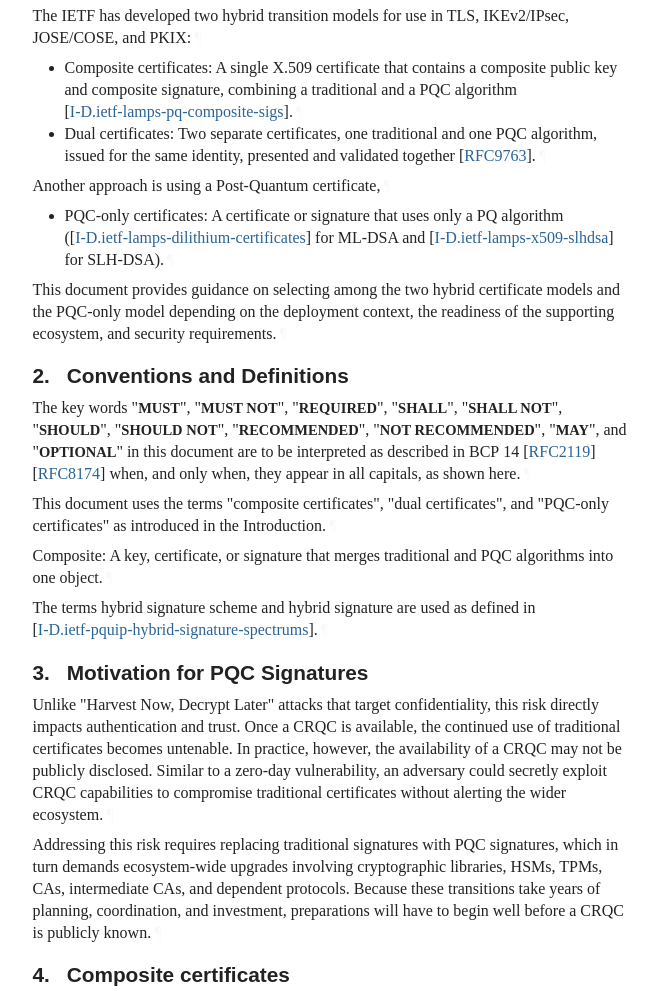
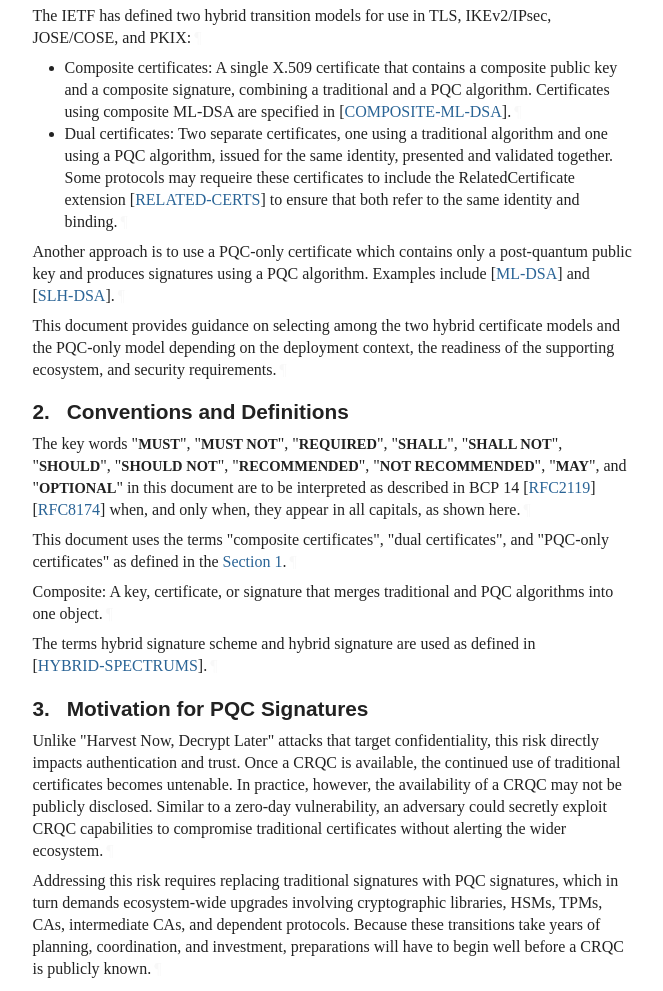
Before and after one commit to tireddy2/pqc-cert-guidance, a plain HTML site: page draft-reddy-pquip-pqc-signature-migration.html in a window 1280 px wide. Shown: the part 1234-2225 px from the top of the page, without its empty margins (92-755 px from the left). Drawn offline with Linux system fonts and the light colour scheme; a web font is replaced by a local one.

Commit message:
Script updating gh-pages from efe1431. [ci skip]

```diff
--- a/draft-reddy-pquip-pqc-signature-migration.html
+++ b/draft-reddy-pquip-pqc-signature-migration.html
@@ -1281,7 +1281,7 @@ transition to post-quantum authentication.<a href="#section-abstract-1" class="p
 </nav>
 </section>
 </div>
-<div id="introduction">
+<div id="intro">
 <section id="section-1">
       <h2 id="name-introduction">
 <a href="#section-1" class="section-number selfRef">1. </a><a href="#name-introduction" class="section-name selfRef">Introduction</a>
@@ -1301,31 +1301,28 @@ suppress PQC certificates and present only traditional ones, enabling
 downgrades. These risks highlight the need to transition certificate-based
 authentication toward post-quantum security, using hybrid signature
 schemes as an intermediate step before PQC-only adoption.<a href="#section-1-2" class="pilcrow">¶</a></p>
-<p id="section-1-3">The IETF has developed two hybrid transition models for use in TLS, IKEv2/IPsec,
+<p id="section-1-3">The IETF has defined two hybrid transition models for use in TLS, IKEv2/IPsec,
 JOSE/COSE, and PKIX:<a href="#section-1-3" class="pilcrow">¶</a></p>
 <ul class="compact">
 <li class="compact" id="section-1-4.1">
           <p id="section-1-4.1.1">Composite certificates: A single X.509 certificate that contains a composite
-public key and composite signature, combining a traditional and a PQC algorithm
-<span>[<a href="#I-D.ietf-lamps-pq-composite-sigs" class="cite xref">I-D.ietf-lamps-pq-composite-sigs</a>]</span>.<a href="#section-1-4.1.1" class="pilcrow">¶</a></p>
+public key and a composite signature, combining a traditional and a PQC algorithm.
+Certificates using composite ML-DSA are specified in <span>[<a href="#COMPOSITE-ML-DSA" class="cite xref">COMPOSITE-ML-DSA</a>]</span>.<a href="#section-1-4.1.1" class="pilcrow">¶</a></p>
 </li>
         <li class="compact" id="section-1-4.2">
-          <p id="section-1-4.2.1">Dual certificates: Two separate certificates, one traditional and one PQC algorithm,
-issued for the same identity, presented and validated together <span>[<a href="#RFC9763" class="cite xref">RFC9763</a>]</span>.<a href="#section-1-4.2.1" class="pilcrow">¶</a></p>
+          <p id="section-1-4.2.1">Dual certificates: Two separate certificates, one using a traditional algorithm and one using a PQC algorithm,
+issued for the same identity, presented and validated together. Some protocols may
+requeire these certificates to include the RelatedCertificate extension <span>[<a href="#RELATED-CERTS" class="cite xref">RELATED-CERTS</a>]</span>
+to ensure that both refer to the same identity and binding.<a href="#section-1-4.2.1" class="pilcrow">¶</a></p>
 </li>
       </ul>
-<p id="section-1-5">Another approach is using a Post-Quantum certificate,<a href="#section-1-5" class="pilcrow">¶</a></p>
-<ul class="compact">
-<li class="compact" id="section-1-6.1">
-          <p id="section-1-6.1.1">PQC-only certificates: A certificate or signature that uses only a PQ
-algorithm (<span>[<a href="#I-D.ietf-lamps-dilithium-certificates" class="cite xref">I-D.ietf-lamps-dilithium-certificates</a>]</span> for ML-DSA and
-<span>[<a href="#I-D.ietf-lamps-x509-slhdsa" class="cite xref">I-D.ietf-lamps-x509-slhdsa</a>]</span> for SLH-DSA).<a href="#section-1-6.1.1" class="pilcrow">¶</a></p>
-</li>
-      </ul>
-<p id="section-1-7">This document provides guidance on selecting among the two hybrid
+<p id="section-1-5">Another approach is to use a PQC-only certificate which contains only a post-quantum
+public key and produces signatures using a PQC algorithm. Examples include <span>[<a href="#ML-DSA" class="cite xref">ML-DSA</a>]</span>
+and <span>[<a href="#SLH-DSA" class="cite xref">SLH-DSA</a>]</span>.<a href="#section-1-5" class="pilcrow">¶</a></p>
+<p id="section-1-6">This document provides guidance on selecting among the two hybrid
 certificate models and the PQC-only model depending on the deployment
 context, the readiness of the supporting ecosystem, and security
-requirements.<a href="#section-1-7" class="pilcrow">¶</a></p>
+requirements.<a href="#section-1-6" class="pilcrow">¶</a></p>
 </section>
 </div>
 <div id="conventions-and-definitions">
@@ -1338,11 +1335,11 @@ requirements.<a href="#section-1-7" class="pilcrow">¶</a></p>
 described in BCP 14 <span>[<a href="#RFC2119" class="cite xref">RFC2119</a>]</span> <span>[<a href="#RFC8174" class="cite xref">RFC8174</a>]</span> when, and only when, they
 appear in all capitals, as shown here.<a href="#section-2-1" class="pilcrow">¶</a></p>
 <p id="section-2-2">This document uses the terms "composite certificates", "dual certificates", and
-"PQC-only certificates" as introduced in the Introduction.<a href="#section-2-2" class="pilcrow">¶</a></p>
+"PQC-only certificates" as defined in the <a href="#intro" class="auto internal xref">Section 1</a>.<a href="#section-2-2" class="pilcrow">¶</a></p>
 <p id="section-2-3">Composite: A key, certificate, or signature that merges traditional
 and PQC algorithms into one object.<a href="#section-2-3" class="pilcrow">¶</a></p>
 <p id="section-2-4">The terms hybrid signature scheme and hybrid signature are used as
-defined in <span>[<a href="#I-D.ietf-pquip-hybrid-signature-spectrums" class="cite xref">I-D.ietf-pquip-hybrid-signature-spectrums</a>]</span>.<a href="#section-2-4" class="pilcrow">¶</a></p>
+defined in <span>[<a href="#HYBRID-SPECTRUMS" class="cite xref">HYBRID-SPECTRUMS</a>]</span>.<a href="#section-2-4" class="pilcrow">¶</a></p>
 </section>
 </div>
 <div id="motivation-for-pqc-signatures">
@@ -2039,6 +2036,14 @@ present, valid, and not replaced by weaker alternatives.<a href="#section-12.3-2
 <a href="#section-15.1" class="section-number selfRef">15.1. </a><a href="#name-normative-references" class="section-name selfRef">Normative References</a>
         </h3>
 <dl class="references">
+<dt id="COMPOSITE-ML-DSA">[COMPOSITE-ML-DSA]</dt>
+        <dd>
+<span class="refAuthor">Ounsworth, M.</span>, <span class="refAuthor">Gray, J.</span>, <span class="refAuthor">Pala, M.</span>, <span class="refAuthor">Klaußner, J.</span>, and <span class="refAuthor">S. Fluhrer</span>, <span class="refTitle">"Composite ML-DSA for use in X.509 Public Key Infrastructure"</span>, <span class="refContent">Work in Progress</span>, <span class="seriesInfo">Internet-Draft, draft-ietf-lamps-pq-composite-sigs-09</span>, <time datetime="2025-09-28" class="refDate">28 September 2025</time>, <span>&lt;<a href="https://datatracker.ietf.org/doc/html/draft-ietf-lamps-pq-composite-sigs-09">https://datatracker.ietf.org/doc/html/draft-ietf-lamps-pq-composite-sigs-09</a>&gt;</span>. </dd>
+<dd class="break"></dd>
+<dt id="HYBRID-SPECTRUMS">[HYBRID-SPECTRUMS]</dt>
+        <dd>
+<span class="refAuthor">Bindel, N.</span>, <span class="refAuthor">Hale, B.</span>, <span class="refAuthor">Connolly, D.</span>, and <span class="refAuthor">F. D</span>, <span class="refTitle">"Hybrid signature spectrums"</span>, <span class="refContent">Work in Progress</span>, <span class="seriesInfo">Internet-Draft, draft-ietf-pquip-hybrid-signature-spectrums-07</span>, <time datetime="2025-06-20" class="refDate">20 June 2025</time>, <span>&lt;<a href="https://datatracker.ietf.org/doc/html/draft-ietf-pquip-hybrid-signature-spectrums-07">https://datatracker.ietf.org/doc/html/draft-ietf-pquip-hybrid-signature-spectrums-07</a>&gt;</span>. </dd>
+<dd class="break"></dd>
 <dt id="I-D.ietf-cose-dilithium">[I-D.ietf-cose-dilithium]</dt>
         <dd>
 <span class="refAuthor">Prorock, M.</span> and <span class="refAuthor">O. Steele</span>, <span class="refTitle">"ML-DSA for JOSE and COSE"</span>, <span class="refContent">Work in Progress</span>, <span class="seriesInfo">Internet-Draft, draft-ietf-cose-dilithium-09</span>, <time datetime="2025-09-12" class="refDate">12 September 2025</time>, <span>&lt;<a href="https://datatracker.ietf.org/doc/html/draft-ietf-cose-dilithium-09">https://datatracker.ietf.org/doc/html/draft-ietf-cose-dilithium-09</a>&gt;</span>. </dd>
@@ -2047,53 +2052,49 @@ present, valid, and not replaced by weaker alternatives.<a href="#section-12.3-2
         <dd>
 <span class="refAuthor">Reddy.K, T.</span>, <span class="refAuthor">Smyslov, V.</span>, and <span class="refAuthor">S. Fluhrer</span>, <span class="refTitle">"Signature Authentication in the Internet Key Exchange Version 2 (IKEv2) using PQC"</span>, <span class="refContent">Work in Progress</span>, <span class="seriesInfo">Internet-Draft, draft-ietf-ipsecme-ikev2-pqc-auth-03</span>, <time datetime="2025-08-29" class="refDate">29 August 2025</time>, <span>&lt;<a href="https://datatracker.ietf.org/doc/html/draft-ietf-ipsecme-ikev2-pqc-auth-03">https://datatracker.ietf.org/doc/html/draft-ietf-ipsecme-ikev2-pqc-auth-03</a>&gt;</span>. </dd>
 <dd class="break"></dd>
-<dt id="I-D.ietf-lamps-dilithium-certificates">[I-D.ietf-lamps-dilithium-certificates]</dt>
+<dt id="I-D.ietf-lamps-pq-composite-sigs">[I-D.ietf-lamps-pq-composite-sigs]</dt>
+        <dd>
+<span class="refAuthor">Ounsworth, M.</span>, <span class="refAuthor">Gray, J.</span>, <span class="refAuthor">Pala, M.</span>, <span class="refAuthor">Klaußner, J.</span>, and <span class="refAuthor">S. Fluhrer</span>, <span class="refTitle">"Composite ML-DSA for use in X.509 Public Key Infrastructure"</span>, <span class="refContent">Work in Progress</span>, <span class="seriesInfo">Internet-Draft, draft-ietf-lamps-pq-composite-sigs-09</span>, <time datetime="2025-09-28" class="refDate">28 September 2025</time>, <span>&lt;<a href="https://datatracker.ietf.org/doc/html/draft-ietf-lamps-pq-composite-sigs-09">https://datatracker.ietf.org/doc/html/draft-ietf-lamps-pq-composite-sigs-09</a>&gt;</span>. </dd>
+<dd class="break"></dd>
+<dt id="I-D.ietf-pquip-pqc-hsm-constrained">[I-D.ietf-pquip-pqc-hsm-constrained]</dt>
+        <dd>
+<span class="refAuthor">Reddy.K, T.</span>, <span class="refAuthor">Wing, D.</span>, <span class="refAuthor">S, B.</span>, and <span class="refAuthor">K. Kwiatkowski</span>, <span class="refTitle">"Adapting Constrained Devices for Post-Quantum Cryptography"</span>, <span class="refContent">Work in Progress</span>, <span class="seriesInfo">Internet-Draft, draft-ietf-pquip-pqc-hsm-constrained-01</span>, <time datetime="2025-07-04" class="refDate">4 July 2025</time>, <span>&lt;<a href="https://datatracker.ietf.org/doc/html/draft-ietf-pquip-pqc-hsm-constrained-01">https://datatracker.ietf.org/doc/html/draft-ietf-pquip-pqc-hsm-constrained-01</a>&gt;</span>. </dd>
+<dd class="break"></dd>
+<dt id="I-D.ietf-tls-mldsa">[I-D.ietf-tls-mldsa]</dt>
+        <dd>
+<span class="refAuthor">Hollebeek, T.</span>, <span class="refAuthor">Schmieg, S.</span>, and <span class="refAuthor">B. Westerbaan</span>, <span class="refTitle">"Use of ML-DSA in TLS 1.3"</span>, <span class="refContent">Work in Progress</span>, <span class="seriesInfo">Internet-Draft, draft-ietf-tls-mldsa-01</span>, <time datetime="2025-09-26" class="refDate">26 September 2025</time>, <span>&lt;<a href="https://datatracker.ietf.org/doc/html/draft-ietf-tls-mldsa-01">https://datatracker.ietf.org/doc/html/draft-ietf-tls-mldsa-01</a>&gt;</span>. </dd>
+<dd class="break"></dd>
+<dt id="I-D.ietf-tls-trust-anchor-ids">[I-D.ietf-tls-trust-anchor-ids]</dt>
+        <dd>
+<span class="refAuthor">Beck, B.</span>, <span class="refAuthor">Benjamin, D.</span>, <span class="refAuthor">O'Brien, D.</span>, and <span class="refAuthor">K. Nekritz</span>, <span class="refTitle">"TLS Trust Anchor Identifiers"</span>, <span class="refContent">Work in Progress</span>, <span class="seriesInfo">Internet-Draft, draft-ietf-tls-trust-anchor-ids-02</span>, <time datetime="2025-09-15" class="refDate">15 September 2025</time>, <span>&lt;<a href="https://datatracker.ietf.org/doc/html/draft-ietf-tls-trust-anchor-ids-02">https://datatracker.ietf.org/doc/html/draft-ietf-tls-trust-anchor-ids-02</a>&gt;</span>. </dd>
+<dd class="break"></dd>
+<dt id="I-D.reddy-tls-composite-mldsa">[I-D.reddy-tls-composite-mldsa]</dt>
+        <dd>
+<span class="refAuthor">Reddy.K, T.</span>, <span class="refAuthor">Hollebeek, T.</span>, <span class="refAuthor">Gray, J.</span>, and <span class="refAuthor">S. Fluhrer</span>, <span class="refTitle">"Use of Composite ML-DSA in TLS 1.3"</span>, <span class="refContent">Work in Progress</span>, <span class="seriesInfo">Internet-Draft, draft-reddy-tls-composite-mldsa-05</span>, <time datetime="2025-07-04" class="refDate">4 July 2025</time>, <span>&lt;<a href="https://datatracker.ietf.org/doc/html/draft-reddy-tls-composite-mldsa-05">https://datatracker.ietf.org/doc/html/draft-reddy-tls-composite-mldsa-05</a>&gt;</span>. </dd>
+<dd class="break"></dd>
+<dt id="ML-DSA">[ML-DSA]</dt>
         <dd>
 <span class="refAuthor">Massimo, J.</span>, <span class="refAuthor">Kampanakis, P.</span>, <span class="refAuthor">Turner, S.</span>, and <span class="refAuthor">B. Westerbaan</span>, <span class="refTitle">"Internet X.509 Public Key Infrastructure - Algorithm Identifiers for the Module-Lattice-Based Digital Signature Algorithm (ML-DSA)"</span>, <span class="refContent">Work in Progress</span>, <span class="seriesInfo">Internet-Draft, draft-ietf-lamps-dilithium-certificates-13</span>, <time datetime="2025-09-30" class="refDate">30 September 2025</time>, <span>&lt;<a href="https://datatracker.ietf.org/doc/html/draft-ietf-lamps-dilithium-certificates-13">https://datatracker.ietf.org/doc/html/draft-ietf-lamps-dilithium-certificates-13</a>&gt;</span>. </dd>
 <dd class="break"></dd>
-<dt id="I-D.ietf-lamps-pq-composite-sigs">[I-D.ietf-lamps-pq-composite-sigs]</dt>
-        <dd>
-<span class="refAuthor">Ounsworth, M.</span>, <span class="refAuthor">Gray, J.</span>, <span class="refAuthor">Pala, M.</span>, <span class="refAuthor">Klaußner, J.</span>, and <span class="refAuthor">S. Fluhrer</span>, <span class="refTitle">"Composite ML-DSA for use in X.509 Public Key Infrastructure"</span>, <span class="refContent">Work in Progress</span>, <span class="seriesInfo">Internet-Draft, draft-ietf-lamps-pq-composite-sigs-09</span>, <time datetime="2025-09-28" class="refDate">28 September 2025</time>, <span>&lt;<a href="https://datatracker.ietf.org/doc/html/draft-ietf-lamps-pq-composite-sigs-09">https://datatracker.ietf.org/doc/html/draft-ietf-lamps-pq-composite-sigs-09</a>&gt;</span>. </dd>
-<dd class="break"></dd>
-<dt id="I-D.ietf-lamps-x509-slhdsa">[I-D.ietf-lamps-x509-slhdsa]</dt>
-        <dd>
+<dt id="RFC2119">[RFC2119]</dt>
+        <dd>
+<span class="refAuthor">Bradner, S.</span>, <span class="refTitle">"Key words for use in RFCs to Indicate Requirement Levels"</span>, <span class="seriesInfo">BCP 14</span>, <span class="seriesInfo">RFC 2119</span>, <span class="seriesInfo">DOI 10.17487/RFC2119</span>, <time datetime="1997-03" class="refDate">March 1997</time>, <span>&lt;<a href="https://www.rfc-editor.org/rfc/rfc2119">https://www.rfc-editor.org/rfc/rfc2119</a>&gt;</span>. </dd>
+<dd class="break"></dd>
+<dt id="RFC8174">[RFC8174]</dt>
+        <dd>
+<span class="refAuthor">Leiba, B.</span>, <span class="refTitle">"Ambiguity of Uppercase vs Lowercase in RFC 2119 Key Words"</span>, <span class="seriesInfo">BCP 14</span>, <span class="seriesInfo">RFC 8174</span>, <span class="seriesInfo">DOI 10.17487/RFC8174</span>, <time datetime="2017-05" class="refDate">May 2017</time>, <span>&lt;<a href="https://www.rfc-editor.org/rfc/rfc8174">https://www.rfc-editor.org/rfc/rfc8174</a>&gt;</span>. </dd>
+<dd class="break"></dd>
+<dt id="RFC8446">[RFC8446]</dt>
+        <dd>
+<span class="refAuthor">Rescorla, E.</span>, <span class="refTitle">"The Transport Layer Security (TLS) Protocol Version 1.3"</span>, <span class="seriesInfo">RFC 8446</span>, <span class="seriesInfo">DOI 10.17487/RFC8446</span>, <time datetime="2018-08" class="refDate">August 2018</time>, <span>&lt;<a href="https://www.rfc-editor.org/rfc/rfc8446">https://www.rfc-editor.org/rfc/rfc8446</a>&gt;</span>. </dd>
+<dd class="break"></dd>
+<dt id="RFC9763">[RFC9763]</dt>
+        <dd>
+<span class="refAuthor">Becker, A.</span>, <span class="refAuthor">Guthrie, R.</span>, and <span class="refAuthor">M. Jenkins</span>, <span class="refTitle">"Related Certificates for Use in Multiple Authentications within a Protocol"</span>, <span class="seriesInfo">RFC 9763</span>, <span class="seriesInfo">DOI 10.17487/RFC9763</span>, <time datetime="2025-06" class="refDate">June 2025</time>, <span>&lt;<a href="https://www.rfc-editor.org/rfc/rfc9763">https://www.rfc-editor.org/rfc/rfc9763</a>&gt;</span>. </dd>
+<dd class="break"></dd>
+<dt id="SLH-DSA">[SLH-DSA]</dt>
+      <dd>
 <span class="refAuthor">Bashiri, K.</span>, <span class="refAuthor">Fluhrer, S.</span>, <span class="refAuthor">Gazdag, S.</span>, <span class="refAuthor">Van Geest, D.</span>, and <span class="refAuthor">S. Kousidis</span>, <span class="refTitle">"Internet X.509 Public Key Infrastructure: Algorithm Identifiers for SLH-DSA"</span>, <span class="refContent">Work in Progress</span>, <span class="seriesInfo">Internet-Draft, draft-ietf-lamps-x509-slhdsa-09</span>, <time datetime="2025-06-30" class="refDate">30 June 2025</time>, <span>&lt;<a href="https://datatracker.ietf.org/doc/html/draft-ietf-lamps-x509-slhdsa-09">https://datatracker.ietf.org/doc/html/draft-ietf-lamps-x509-slhdsa-09</a>&gt;</span>. </dd>
-<dd class="break"></dd>
-<dt id="I-D.ietf-pquip-hybrid-signature-spectrums">[I-D.ietf-pquip-hybrid-signature-spectrums]</dt>
-        <dd>
-<span class="refAuthor">Bindel, N.</span>, <span class="refAuthor">Hale, B.</span>, <span class="refAuthor">Connolly, D.</span>, and <span class="refAuthor">F. D</span>, <span class="refTitle">"Hybrid signature spectrums"</span>, <span class="refContent">Work in Progress</span>, <span class="seriesInfo">Internet-Draft, draft-ietf-pquip-hybrid-signature-spectrums-07</span>, <time datetime="2025-06-20" class="refDate">20 June 2025</time>, <span>&lt;<a href="https://datatracker.ietf.org/doc/html/draft-ietf-pquip-hybrid-signature-spectrums-07">https://datatracker.ietf.org/doc/html/draft-ietf-pquip-hybrid-signature-spectrums-07</a>&gt;</span>. </dd>
-<dd class="break"></dd>
-<dt id="I-D.ietf-pquip-pqc-hsm-constrained">[I-D.ietf-pquip-pqc-hsm-constrained]</dt>
-        <dd>
-<span class="refAuthor">Reddy.K, T.</span>, <span class="refAuthor">Wing, D.</span>, <span class="refAuthor">S, B.</span>, and <span class="refAuthor">K. Kwiatkowski</span>, <span class="refTitle">"Adapting Constrained Devices for Post-Quantum Cryptography"</span>, <span class="refContent">Work in Progress</span>, <span class="seriesInfo">Internet-Draft, draft-ietf-pquip-pqc-hsm-constrained-01</span>, <time datetime="2025-07-04" class="refDate">4 July 2025</time>, <span>&lt;<a href="https://datatracker.ietf.org/doc/html/draft-ietf-pquip-pqc-hsm-constrained-01">https://datatracker.ietf.org/doc/html/draft-ietf-pquip-pqc-hsm-constrained-01</a>&gt;</span>. </dd>
-<dd class="break"></dd>
-<dt id="I-D.ietf-tls-mldsa">[I-D.ietf-tls-mldsa]</dt>
-        <dd>
-<span class="refAuthor">Hollebeek, T.</span>, <span class="refAuthor">Schmieg, S.</span>, and <span class="refAuthor">B. Westerbaan</span>, <span class="refTitle">"Use of ML-DSA in TLS 1.3"</span>, <span class="refContent">Work in Progress</span>, <span class="seriesInfo">Internet-Draft, draft-ietf-tls-mldsa-01</span>, <time datetime="2025-09-26" class="refDate">26 September 2025</time>, <span>&lt;<a href="https://datatracker.ietf.org/doc/html/draft-ietf-tls-mldsa-01">https://datatracker.ietf.org/doc/html/draft-ietf-tls-mldsa-01</a>&gt;</span>. </dd>
-<dd class="break"></dd>
-<dt id="I-D.ietf-tls-trust-anchor-ids">[I-D.ietf-tls-trust-anchor-ids]</dt>
-        <dd>
-<span class="refAuthor">Beck, B.</span>, <span class="refAuthor">Benjamin, D.</span>, <span class="refAuthor">O'Brien, D.</span>, and <span class="refAuthor">K. Nekritz</span>, <span class="refTitle">"TLS Trust Anchor Identifiers"</span>, <span class="refContent">Work in Progress</span>, <span class="seriesInfo">Internet-Draft, draft-ietf-tls-trust-anchor-ids-02</span>, <time datetime="2025-09-15" class="refDate">15 September 2025</time>, <span>&lt;<a href="https://datatracker.ietf.org/doc/html/draft-ietf-tls-trust-anchor-ids-02">https://datatracker.ietf.org/doc/html/draft-ietf-tls-trust-anchor-ids-02</a>&gt;</span>. </dd>
-<dd class="break"></dd>
-<dt id="I-D.reddy-tls-composite-mldsa">[I-D.reddy-tls-composite-mldsa]</dt>
-        <dd>
-<span class="refAuthor">Reddy.K, T.</span>, <span class="refAuthor">Hollebeek, T.</span>, <span class="refAuthor">Gray, J.</span>, and <span class="refAuthor">S. Fluhrer</span>, <span class="refTitle">"Use of Composite ML-DSA in TLS 1.3"</span>, <span class="refContent">Work in Progress</span>, <span class="seriesInfo">Internet-Draft, draft-reddy-tls-composite-mldsa-05</span>, <time datetime="2025-07-04" class="refDate">4 July 2025</time>, <span>&lt;<a href="https://datatracker.ietf.org/doc/html/draft-reddy-tls-composite-mldsa-05">https://datatracker.ietf.org/doc/html/draft-reddy-tls-composite-mldsa-05</a>&gt;</span>. </dd>
-<dd class="break"></dd>
-<dt id="RFC2119">[RFC2119]</dt>
-        <dd>
-<span class="refAuthor">Bradner, S.</span>, <span class="refTitle">"Key words for use in RFCs to Indicate Requirement Levels"</span>, <span class="seriesInfo">BCP 14</span>, <span class="seriesInfo">RFC 2119</span>, <span class="seriesInfo">DOI 10.17487/RFC2119</span>, <time datetime="1997-03" class="refDate">March 1997</time>, <span>&lt;<a href="https://www.rfc-editor.org/rfc/rfc2119">https://www.rfc-editor.org/rfc/rfc2119</a>&gt;</span>. </dd>
-<dd class="break"></dd>
-<dt id="RFC8174">[RFC8174]</dt>
-        <dd>
-<span class="refAuthor">Leiba, B.</span>, <span class="refTitle">"Ambiguity of Uppercase vs Lowercase in RFC 2119 Key Words"</span>, <span class="seriesInfo">BCP 14</span>, <span class="seriesInfo">RFC 8174</span>, <span class="seriesInfo">DOI 10.17487/RFC8174</span>, <time datetime="2017-05" class="refDate">May 2017</time>, <span>&lt;<a href="https://www.rfc-editor.org/rfc/rfc8174">https://www.rfc-editor.org/rfc/rfc8174</a>&gt;</span>. </dd>
-<dd class="break"></dd>
-<dt id="RFC8446">[RFC8446]</dt>
-        <dd>
-<span class="refAuthor">Rescorla, E.</span>, <span class="refTitle">"The Transport Layer Security (TLS) Protocol Version 1.3"</span>, <span class="seriesInfo">RFC 8446</span>, <span class="seriesInfo">DOI 10.17487/RFC8446</span>, <time datetime="2018-08" class="refDate">August 2018</time>, <span>&lt;<a href="https://www.rfc-editor.org/rfc/rfc8446">https://www.rfc-editor.org/rfc/rfc8446</a>&gt;</span>. </dd>
-<dd class="break"></dd>
-<dt id="RFC9763">[RFC9763]</dt>
-      <dd>
-<span class="refAuthor">Becker, A.</span>, <span class="refAuthor">Guthrie, R.</span>, and <span class="refAuthor">M. Jenkins</span>, <span class="refTitle">"Related Certificates for Use in Multiple Authentications within a Protocol"</span>, <span class="seriesInfo">RFC 9763</span>, <span class="seriesInfo">DOI 10.17487/RFC9763</span>, <time datetime="2025-06" class="refDate">June 2025</time>, <span>&lt;<a href="https://www.rfc-editor.org/rfc/rfc9763">https://www.rfc-editor.org/rfc/rfc9763</a>&gt;</span>. </dd>
 <dd class="break"></dd>
 </dl>
 </section>
@@ -2131,6 +2132,10 @@ present, valid, and not replaced by weaker alternatives.<a href="#section-12.3-2
 <dt id="I-D.yusef-tls-pqt-dual-certs">[I-D.yusef-tls-pqt-dual-certs]</dt>
         <dd>
 <span class="refAuthor">Shekh-Yusef, R.</span>, <span class="refAuthor">Tschofenig, H.</span>, <span class="refAuthor">Ounsworth, M.</span>, <span class="refAuthor">Sheffer, Y.</span>, <span class="refAuthor">Reddy.K, T.</span>, and <span class="refAuthor">Y. Rosomakho</span>, <span class="refTitle">"Post-Quantum Traditional (PQ/T) Hybrid Authentication with Dual Certificates in TLS 1.3"</span>, <span class="refContent">Work in Progress</span>, <span class="seriesInfo">Internet-Draft, draft-yusef-tls-pqt-dual-certs-00</span>, <time datetime="2025-06-18" class="refDate">18 June 2025</time>, <span>&lt;<a href="https://datatracker.ietf.org/doc/html/draft-yusef-tls-pqt-dual-certs-00">https://datatracker.ietf.org/doc/html/draft-yusef-tls-pqt-dual-certs-00</a>&gt;</span>. </dd>
+<dd class="break"></dd>
+<dt id="RELATED-CERTS">[RELATED-CERTS]</dt>
+        <dd>
+<span class="refAuthor">Becker, A.</span>, <span class="refAuthor">Guthrie, R.</span>, and <span class="refAuthor">M. Jenkins</span>, <span class="refTitle">"Related Certificates for Use in Multiple Authentications within a Protocol"</span>, <span class="seriesInfo">RFC 9763</span>, <span class="seriesInfo">DOI 10.17487/RFC9763</span>, <time datetime="2025-06" class="refDate">June 2025</time>, <span>&lt;<a href="https://www.rfc-editor.org/rfc/rfc9763">https://www.rfc-editor.org/rfc/rfc9763</a>&gt;</span>. </dd>
 <dd class="break"></dd>
 <dt id="RFC8555">[RFC8555]</dt>
         <dd>
```
Also changed, not shown: draft-reddy-pquip-pqc-signature-migration.txt.
